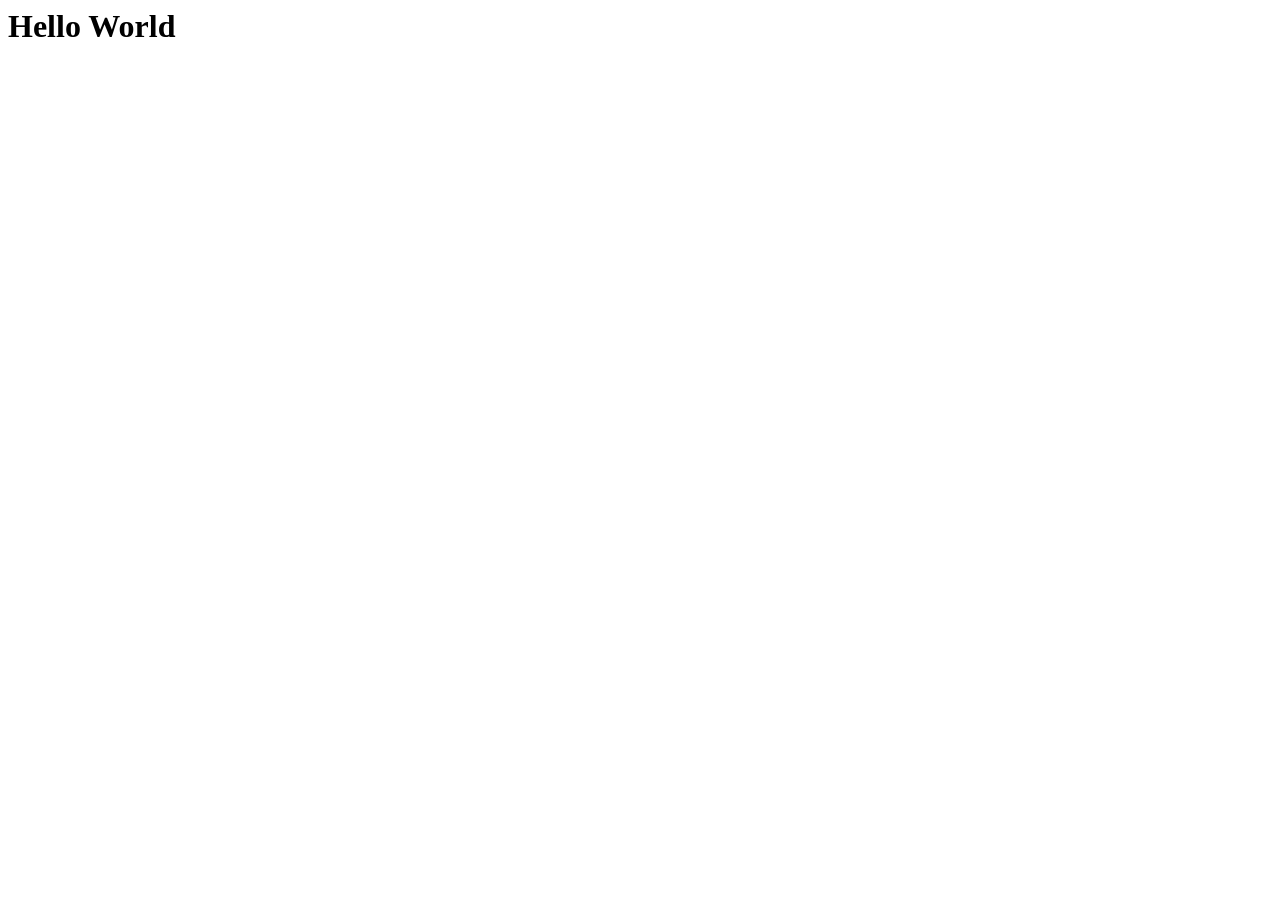
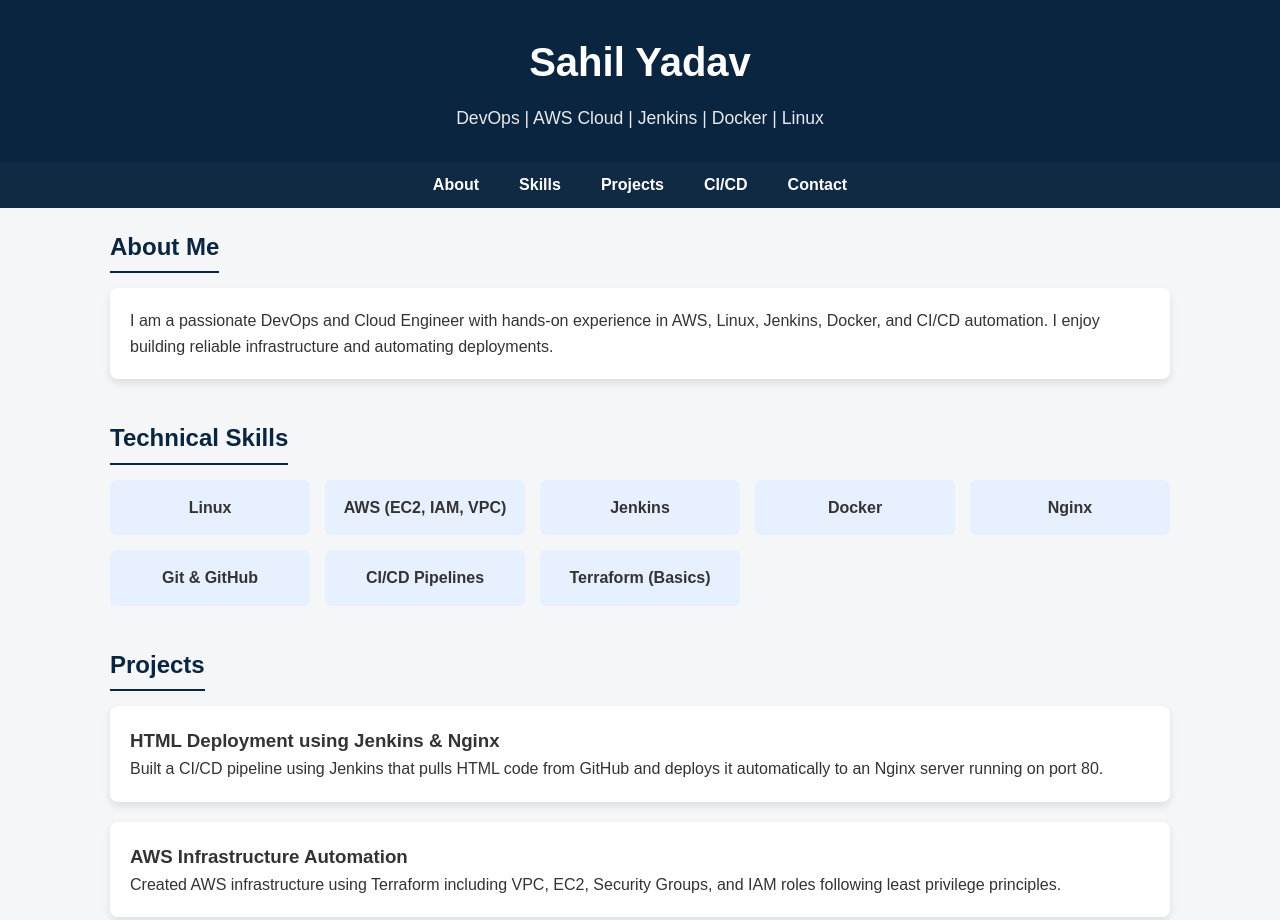
Before and after one commit to xenon06-hub/practice, a plain HTML site: page str.html in a window 1280 px wide. Shown: the top 920 px of the page. Before the commit the page ends 800 px from the top, so only its background shows below. Drawn offline with Linux system fonts and the light colour scheme.

Commit message:
Create a personal webpage with layout and styles
Added a complete HTML structure with styling and content.

```diff
--- a/str.html
+++ b/str.html
@@ -1 +1,209 @@
-<h1> Hello World <h1>
+<!DOCTYPE html>
+<html lang="en">
+<head>
+    <meta charset="UTF-8">
+    <meta name="viewport" content="width=device-width, initial-scale=1.0">
+    <title>Sahil Yadav | DevOps & Cloud Engineer</title>
+
+    <style>
+        * {
+            margin: 0;
+            padding: 0;
+            box-sizing: border-box;
+            font-family: Arial, Helvetica, sans-serif;
+        }
+
+        body {
+            background: #f4f6f8;
+            color: #333;
+            line-height: 1.6;
+        }
+
+        header {
+            background: #0a2540;
+            color: #fff;
+            padding: 30px 0;
+            text-align: center;
+        }
+
+        header h1 {
+            font-size: 2.5rem;
+        }
+
+        header p {
+            font-size: 1.1rem;
+            margin-top: 10px;
+            opacity: 0.9;
+        }
+
+        nav {
+            background: #102a43;
+            padding: 10px 0;
+        }
+
+        nav ul {
+            display: flex;
+            justify-content: center;
+            list-style: none;
+        }
+
+        nav ul li {
+            margin: 0 20px;
+        }
+
+        nav ul li a {
+            color: #fff;
+            text-decoration: none;
+            font-weight: bold;
+        }
+
+        nav ul li a:hover {
+            text-decoration: underline;
+        }
+
+        .container {
+            max-width: 1100px;
+            margin: auto;
+            padding: 20px;
+        }
+
+        section {
+            margin-bottom: 40px;
+        }
+
+        h2 {
+            color: #0a2540;
+            margin-bottom: 15px;
+            border-bottom: 2px solid #0a2540;
+            display: inline-block;
+            padding-bottom: 5px;
+        }
+
+        .card {
+            background: #fff;
+            padding: 20px;
+            border-radius: 8px;
+            margin-bottom: 20px;
+            box-shadow: 0 4px 8px rgba(0,0,0,0.1);
+        }
+
+        .skills {
+            display: grid;
+            grid-template-columns: repeat(auto-fit, minmax(200px, 1fr));
+            gap: 15px;
+        }
+
+        .skill {
+            background: #e6f0ff;
+            padding: 15px;
+            border-radius: 6px;
+            text-align: center;
+            font-weight: bold;
+        }
+
+        footer {
+            background: #0a2540;
+            color: #fff;
+            text-align: center;
+            padding: 15px;
+            margin-top: 40px;
+        }
+
+        footer p {
+            font-size: 0.9rem;
+        }
+    </style>
+</head>
+<body>
+
+<header>
+    <h1>Sahil Yadav</h1>
+    <p>DevOps | AWS Cloud | Jenkins | Docker | Linux</p>
+</header>
+
+<nav>
+    <ul>
+        <li><a href="#about">About</a></li>
+        <li><a href="#skills">Skills</a></li>
+        <li><a href="#projects">Projects</a></li>
+        <li><a href="#pipeline">CI/CD</a></li>
+        <li><a href="#contact">Contact</a></li>
+    </ul>
+</nav>
+
+<div class="container">
+
+    <section id="about">
+        <h2>About Me</h2>
+        <div class="card">
+            <p>
+                I am a passionate DevOps and Cloud Engineer with hands-on experience
+                in AWS, Linux, Jenkins, Docker, and CI/CD automation.
+                I enjoy building reliable infrastructure and automating deployments.
+            </p>
+        </div>
+    </section>
+
+    <section id="skills">
+        <h2>Technical Skills</h2>
+        <div class="skills">
+            <div class="skill">Linux</div>
+            <div class="skill">AWS (EC2, IAM, VPC)</div>
+            <div class="skill">Jenkins</div>
+            <div class="skill">Docker</div>
+            <div class="skill">Nginx</div>
+            <div class="skill">Git & GitHub</div>
+            <div class="skill">CI/CD Pipelines</div>
+            <div class="skill">Terraform (Basics)</div>
+        </div>
+    </section>
+
+    <section id="projects">
+        <h2>Projects</h2>
+        <div class="card">
+            <h3>HTML Deployment using Jenkins & Nginx</h3>
+            <p>
+                Built a CI/CD pipeline using Jenkins that pulls HTML code from GitHub
+                and deploys it automatically to an Nginx server running on port 80.
+            </p>
+        </div>
+
+        <div class="card">
+            <h3>AWS Infrastructure Automation</h3>
+            <p>
+                Created AWS infrastructure using Terraform including VPC, EC2,
+                Security Groups, and IAM roles following least privilege principles.
+            </p>
+        </div>
+    </section>
+
+    <section id="pipeline">
+        <h2>CI/CD Pipeline Flow</h2>
+        <div class="card">
+            <ol>
+                <li>Developer pushes code to GitHub</li>
+                <li>Jenkins pulls repository using Jenkinsfile</li>
+                <li>Pipeline validates HTML files</li>
+                <li>Files are deployed to Nginx web server</li>
+                <li>Application is live on port 80</li>
+            </ol>
+        </div>
+    </section>
+
+    <section id="contact">
+        <h2>Contact</h2>
+        <div class="card">
+            <p><strong>Email:</strong> sahil@example.com</p>
+            <p><strong>GitHub:</strong> github.com/xenon06-hub</p>
+            <p><strong>LinkedIn:</strong> linkedin.com/in/sahil-yadav</p>
+        </div>
+    </section>
+
+</div>
+
+<footer>
+    <p>© 2025 Sahil Yadav | Deployed using Jenkins & Nginx</p>
+</footer>
+
+</body>
+</html>
```
